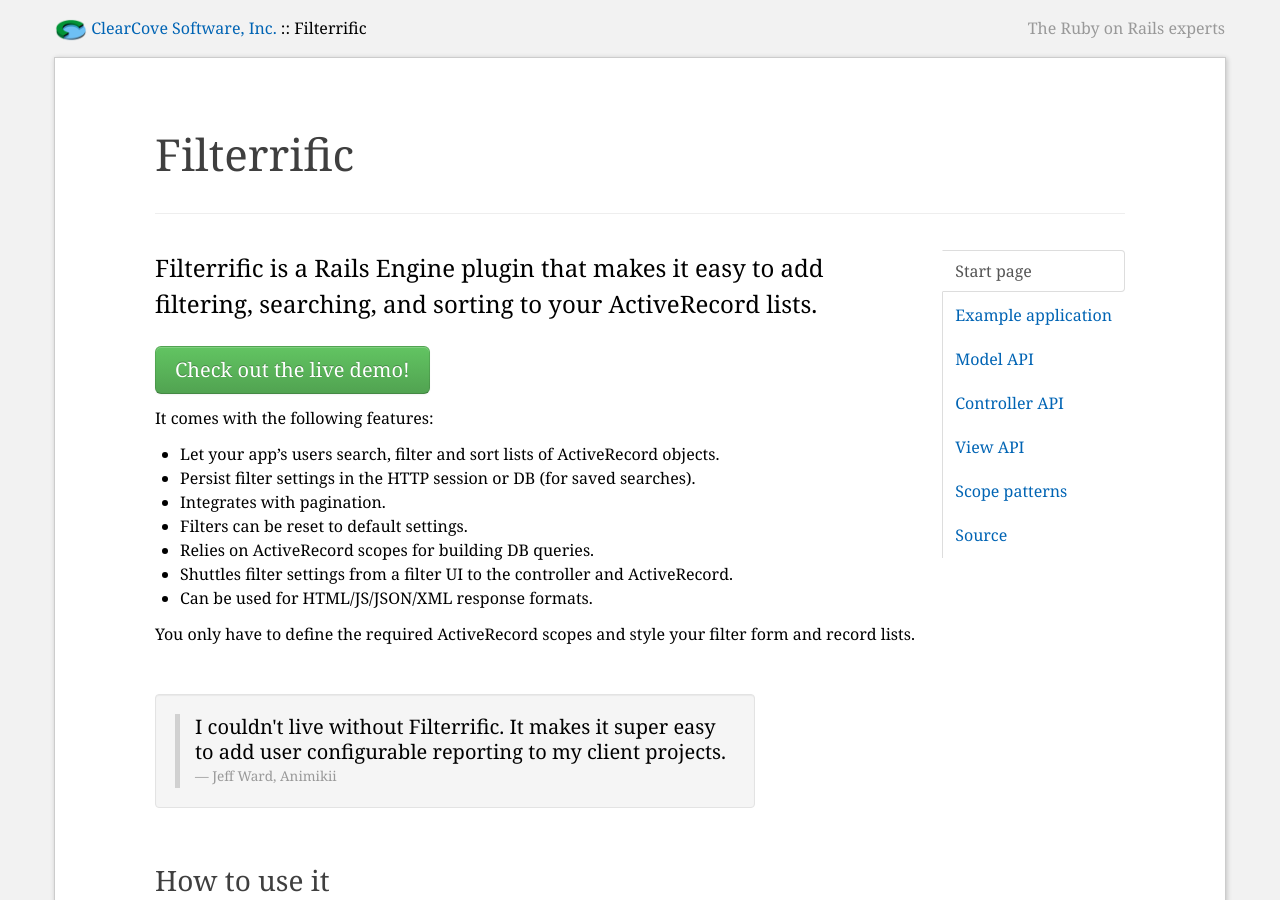
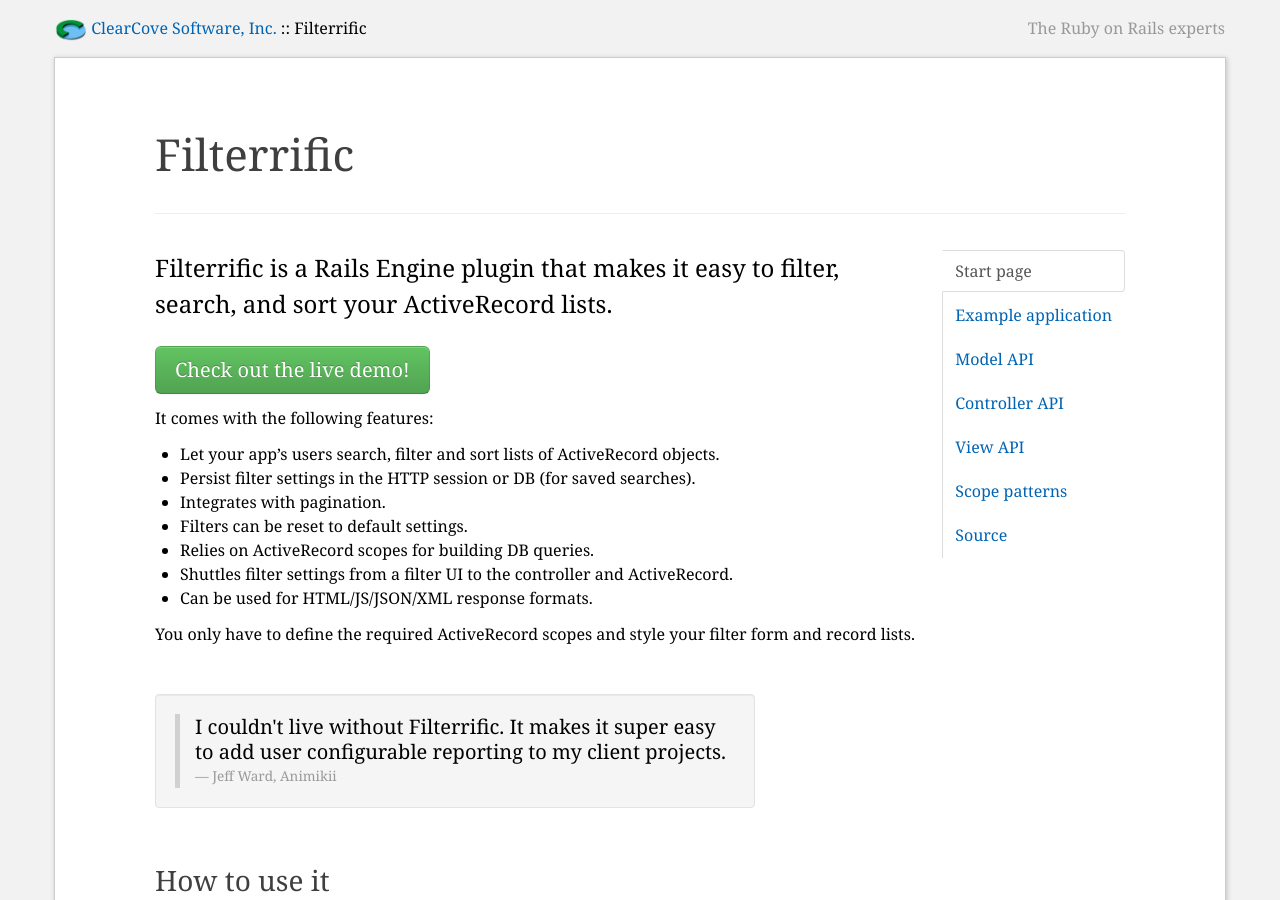
Before and after one commit to jhund/filterrific, a Jekyll site: the page built from index.md, in a window 1280 px wide and 900 px high. Built offline with Jekyll 4.4.1, drawn with Linux system fonts in a browser that asks for light colours; Markdown is read by kramdown in place of the engine named in the settings.

Commit message:
Updated summary

```diff
--- a/index.md
+++ b/index.md
@@ -12,8 +12,8 @@
 {% include site_navigation.html %}
 
 <p class="lead">
-  Filterrific is a Rails Engine plugin that makes it easy to add filtering,
-  searching, and sorting to your ActiveRecord lists.
+  Filterrific is a Rails Engine plugin that makes it easy to filter,
+  search, and sort your ActiveRecord lists.
 </p>
 
 <a href="http://filterrific-demo.herokuapp.com/students" class="btn btn-success btn-large">
```
